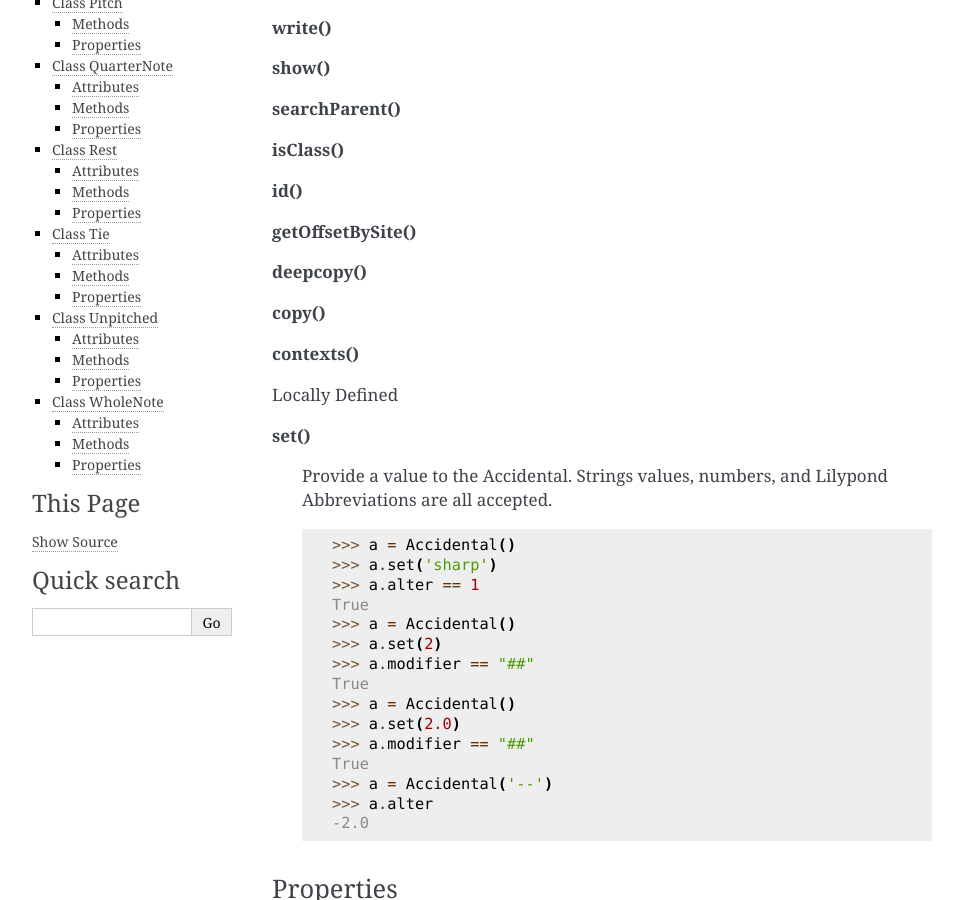
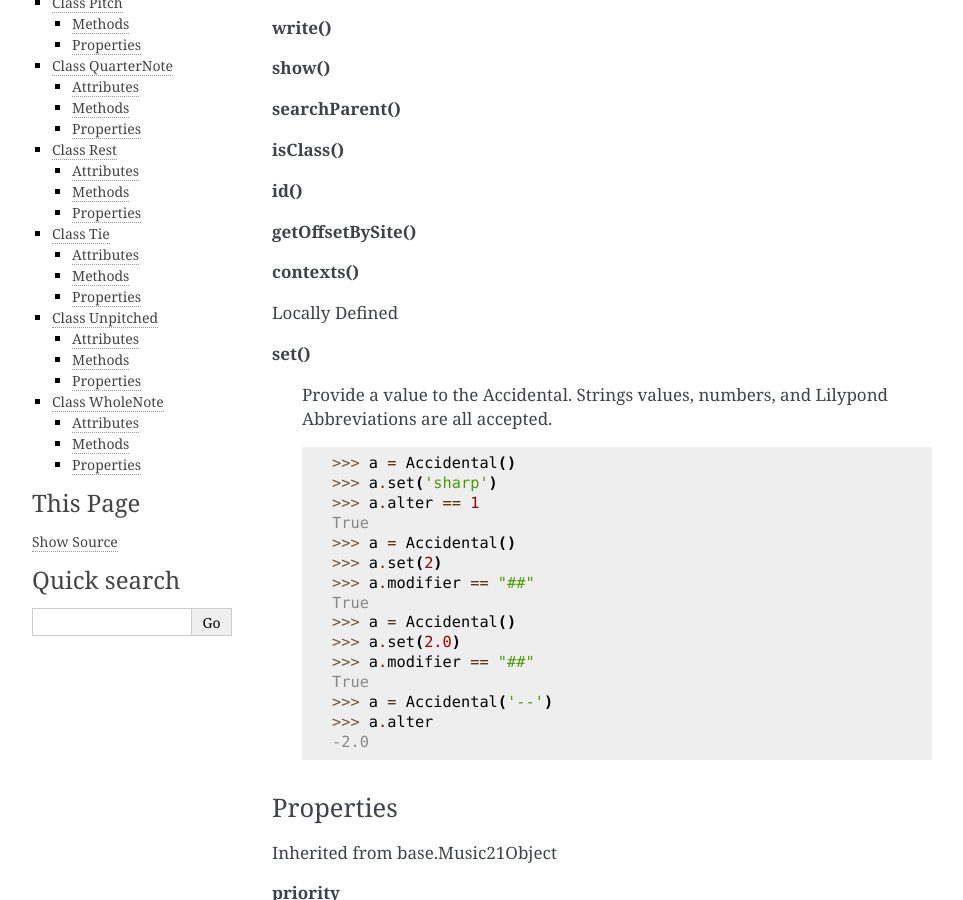
Before and after one commit to msampaio/music21, a Sphinx documentation site: the page built from music21/doc/moduleNote.rst, in a window 1280 px wide and 900 px high, scrolled down 942 px. Shown: the whole window, without its empty margins (148-1111 px from the left). Built offline with Sphinx 7.4.7, drawn with Linux system fonts in a browser that asks for light colours; pages that are not in the unit, such as notebooks, are missing from menus; some of the changed text lies outside the part shown.

```diff
--- a/music21/doc/moduleNote.rst
+++ b/music21/doc/moduleNote.rst
@@ -53,10 +53,6 @@
 **id()**
 
 **getOffsetBySite()**
-
-**deepcopy()**
-
-**copy()**
 
 **contexts()**
 
@@ -300,10 +296,6 @@
 
 **getOffsetBySite()**
 
-**deepcopy()**
-
-**copy()**
-
 **contexts()**
 
 
@@ -434,10 +426,6 @@
 **id()**
 
 **getOffsetBySite()**
-
-**deepcopy()**
-
-**copy()**
 
 **contexts()**
 
@@ -601,10 +589,6 @@
 
 **getOffsetBySite()**
 
-**deepcopy()**
-
-**copy()**
-
 **contexts()**
 
 
@@ -851,10 +835,6 @@
 
 **getOffsetBySite()**
 
-**deepcopy()**
-
-**copy()**
-
 **contexts()**
 
 
@@ -1001,10 +981,6 @@
 **id()**
 
 **getOffsetBySite()**
-
-**deepcopy()**
-
-**copy()**
 
 **contexts()**
 
@@ -1206,10 +1182,6 @@
 
 **getOffsetBySite()**
 
-**deepcopy()**
-
-**copy()**
-
 **contexts()**
 
 
@@ -1340,10 +1312,6 @@
 **id()**
 
 **getOffsetBySite()**
-
-**deepcopy()**
-
-**copy()**
 
 **contexts()**
 
@@ -1459,10 +1427,6 @@
 
 **getOffsetBySite()**
 
-**deepcopy()**
-
-**copy()**
-
 **contexts()**
 
 Properties
@@ -1524,10 +1488,6 @@
 
 **getOffsetBySite()**
 
-**deepcopy()**
-
-**copy()**
-
 **contexts()**
 
 
@@ -1641,10 +1601,6 @@
 
 **getOffsetBySite()**
 
-**deepcopy()**
-
-**copy()**
-
 **contexts()**
 
 
```
Also changed, not shown: music21/doc/moduleMeter.rst (+0 -16 lines), music21/doc/modulePitch.rst (+0 -8 lines), music21/doc/moduleStream.rst (+5 -16 lines), 1 other file.
